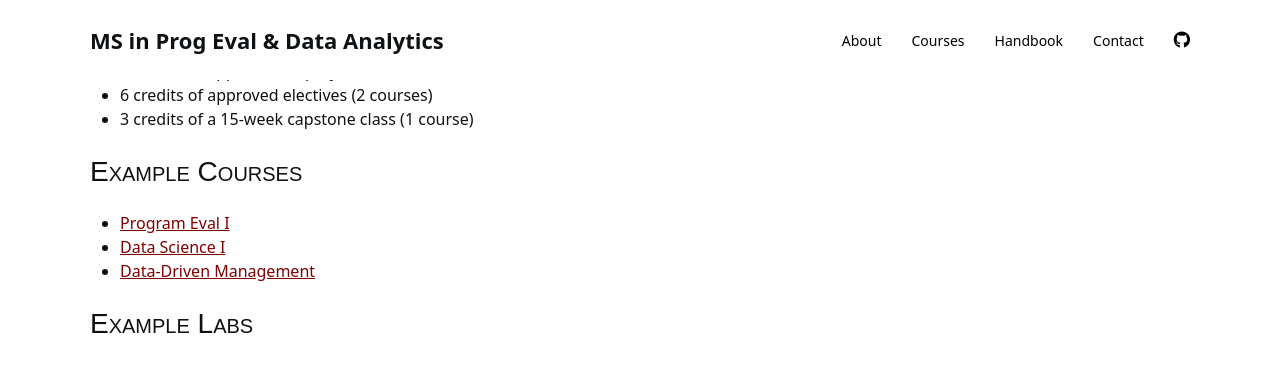
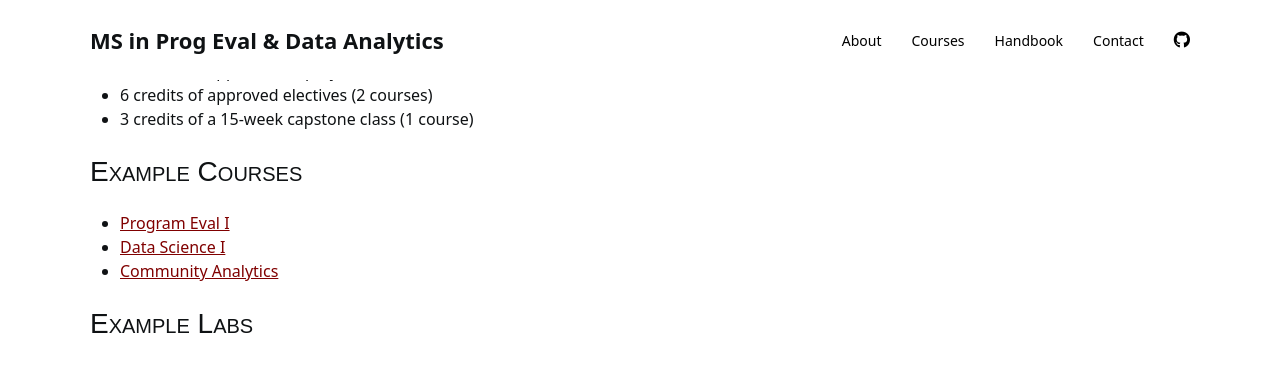
Before and after one commit to DS4PS/ms-prog-eval-data-analytics, a Jekyll site: the page built from courses.md, in a window 1280 px wide and 900 px high, scrolled down 593 px. Shown: the top 367 px of the window. Built offline with Jekyll 4.4.1, drawn with Linux system fonts in a browser that asks for light colours; nearby versions of some CDN libraries; a style sheet for code colours, icons or effects is not loaded.

Commit message:
Update courses.md

```diff
--- a/courses.md
+++ b/courses.md
@@ -62,7 +62,7 @@ em {
 ## Example Courses
 * [Program Eval I](https://ds4ps.org/cpp-523-fall-2019/)
 * [Data Science I](https://ds4ps.org/cpp-526-fall-2019/)
-* [Data-Driven Management](http://ds4ps.org/paf-586-summer-2019/)
+* [Community Analytics](https://ds4ps.org/cpp-529-master/)
 
 ## Example Labs
 * [Data Wrangling](https://ds4ps.org/Data-Science-Class/LABS//lab-12-instructions.html)
```
